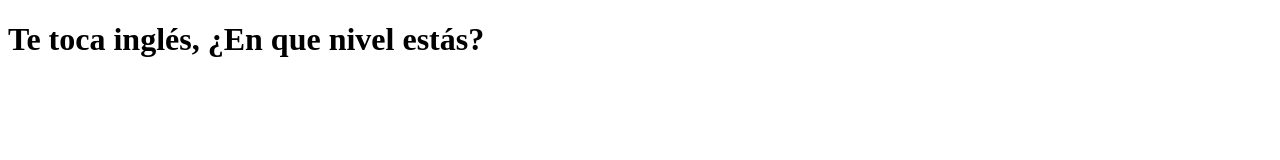
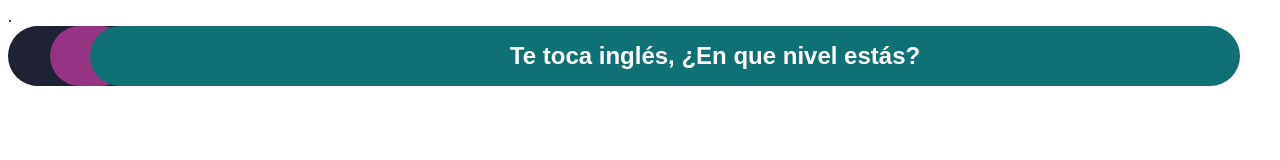
Before and after one commit to 3-TIC-ORT/proyecto-3-marcelo-ticardo, a plain HTML site: page front/ingles.html in a window 1280 px wide. Drawn offline with nearby package versions, Linux system fonts and the light colour scheme; no server answers.

Commit message:
elementos del mapa css, acomodados

```diff
--- a/front/ingles.css
+++ b/front/ingles.css
@@ -3,3 +3,54 @@
     width: 465px;
     height: 125px;
 }
+
+
+.header{
+
+    background-color: #1F2232; /* Color de la franja verde */
+    height: 60px;
+    width: 500px;
+    display: flex;
+    align-items: center;
+    justify-content: center;
+    border-radius: 30px;
+font-family: 'Arial', sans-serif;
+
+}
+.franja-negra, .franja-violeta {
+position: absolute;
+height: 60px;
+width: 80px;
+border-radius: 80px;
+margin: 10px;
+}
+
+.franja-negra {
+background-color: #1F2232;
+left: 0;
+z-index: 1;
+}
+
+.franja-violeta {
+background-color: #963484;
+left: 40px;
+z-index: 2;
+}
+
+.franja-verde {
+position: absolute;
+border-radius: 80px;
+margin: 10px;
+height: 60px;
+width: 1050px;
+background-color: #0F7173;
+left: 80px;
+z-index: 3;
+color: white;
+justify-content: center;
+display: flex;
+align-items: center;
+font-size: 24px;
+font-weight: bold;
+padding-left: 100px;
+}
--- a/front/ingles.html
+++ b/front/ingles.html
@@ -7,9 +7,13 @@
     <link rel="stylesheet" href="ingles.css">
     <title>Ingles</title>
 </head>
-<body>
- <h1>Te toca inglés, ¿En que nivel estás?</h1>
- <div id="botones"></div>
+<body>.
+<div class="header">
+    <div class="franja-negra"></div>
+    <div class="franja-violeta"></div>
+    <div class="franja-verde">Te toca inglés, ¿En que nivel estás?</div>
+
+<div id="botones"></div>
 <script src="https://cdnjs.cloudflare.com/ajax/libs/socket.io/4.7.4/socket.io.js"></script>
 <script src="socket.js"></script>
 <script src="ingles.js"></script>
```
Also changed, not shown: front/mapa.css (+27 -11 lines).
